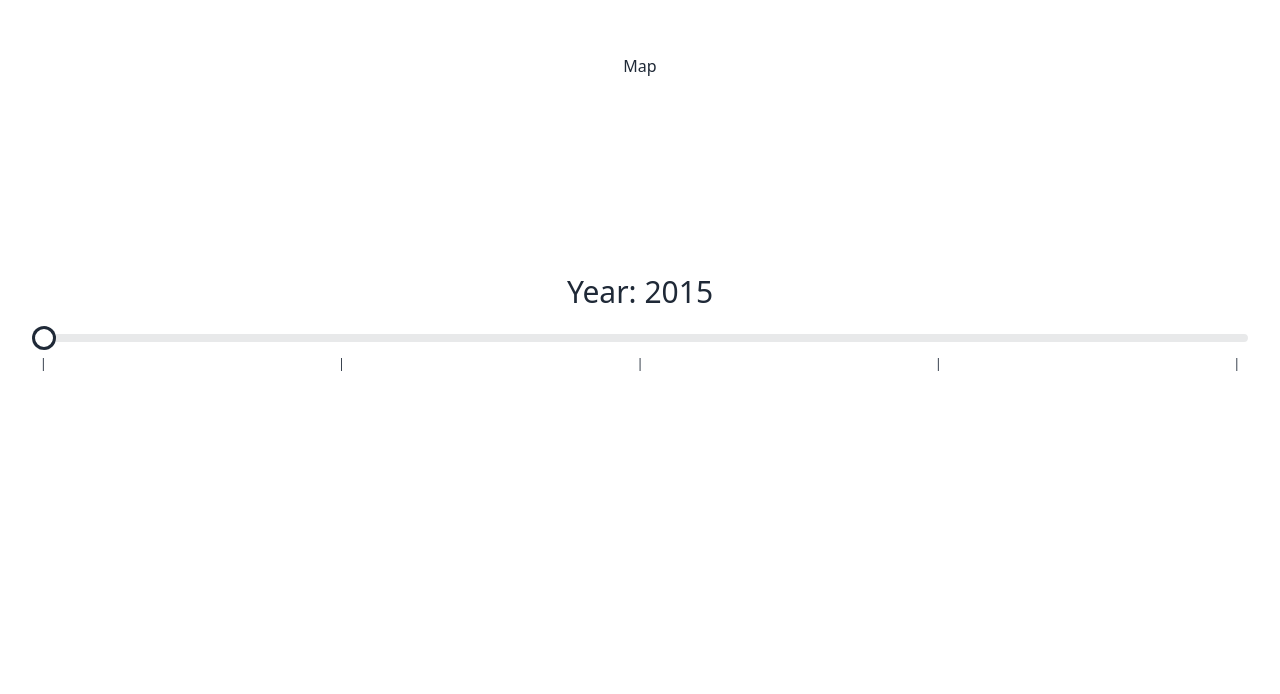
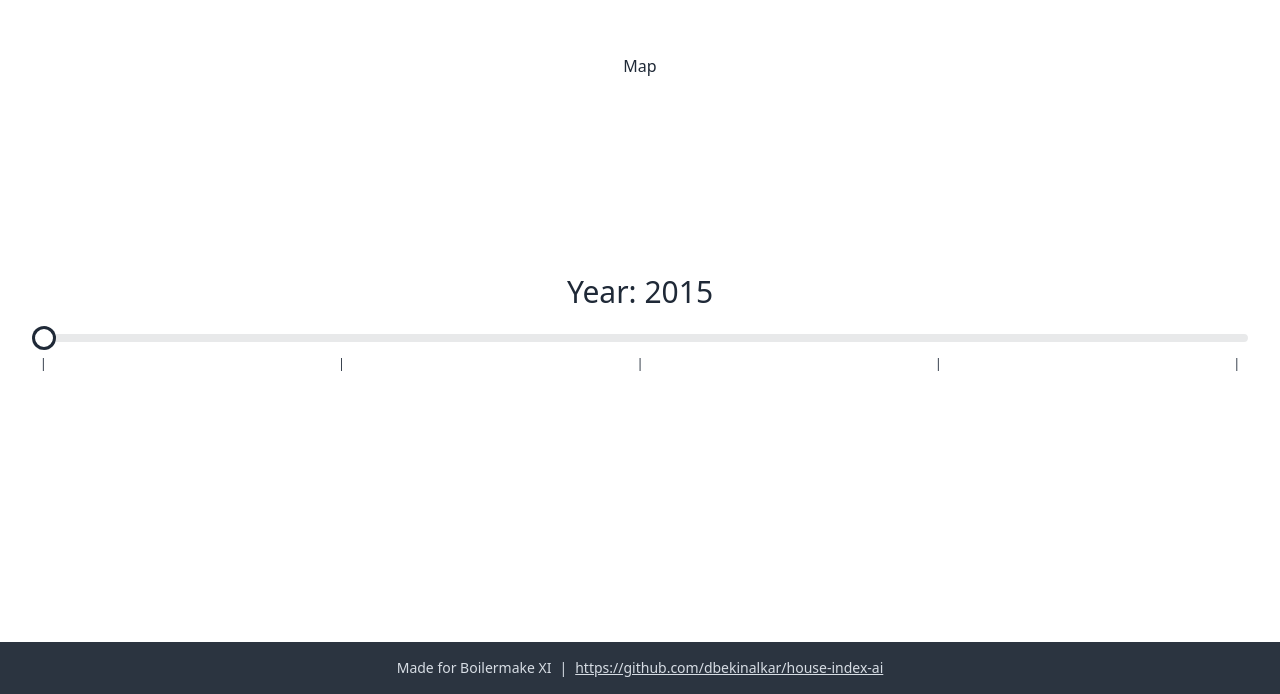
Before and after one commit to dbekinalkar/house-index-ai, a React (Vite) app: page / in a window 1280 px wide. Shown: the part 958-1652 px from the top of the page. Before the commit the page ends 1600 px from the top, so only its background shows below. Built offline with nearby package versions, Linux system fonts and the light colour scheme.

Commit message:
Create footer

```diff
--- a/src/Landing.jsx
+++ b/src/Landing.jsx
@@ -1,3 +1,4 @@
+import Footer from "./components/Footer";
 import Hero from "./components/Hero";
 import Main from "./components/Main";
 
@@ -16,6 +17,7 @@ const Landing = () => {
     <>
       <Hero scrollToMain={scrollToMain}/>
       <Main id="main" />
+      <Footer />
     </>
   );
 };
--- /dev/null
+++ b/src/components/Footer.jsx
@@ -0,0 +1,20 @@
+const Footer = () => {
+  return (
+    <footer className="footer items-center p-4 bg-neutral text-neutral-content text-center flex flex-no-wrap justify-items-center ">
+      <div className="flex flex-row w-full justify-center items-center">
+        <p>Made for Boilermake XI</p>
+        <p>|</p>
+        <a
+          href="https://github.com/dbekinalkar/house-index-ai"
+          target="_blank"
+          className="link"
+          rel="noreferrer"
+        >
+          https://github.com/dbekinalkar/house-index-ai
+        </a>
+      </div>
+    </footer>
+  );
+};
+
+export default Footer;
```
